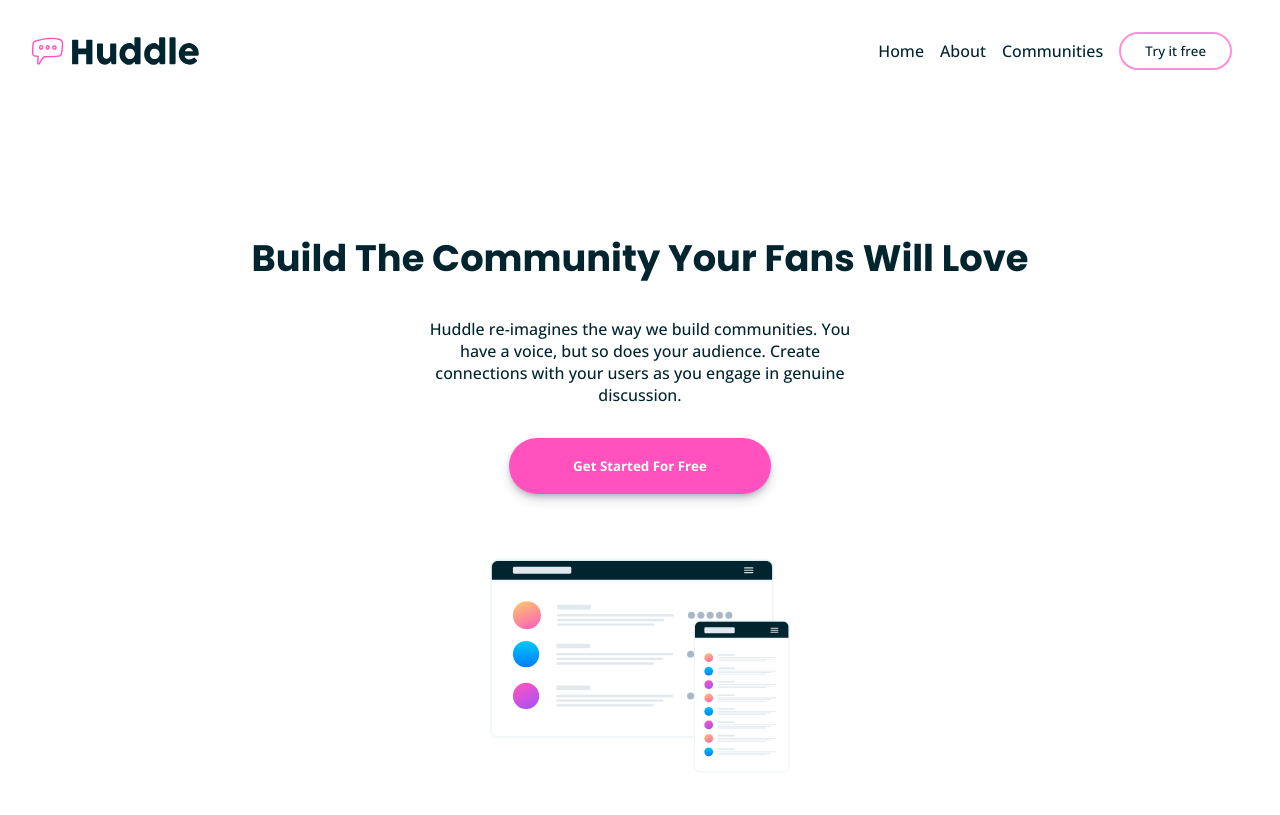
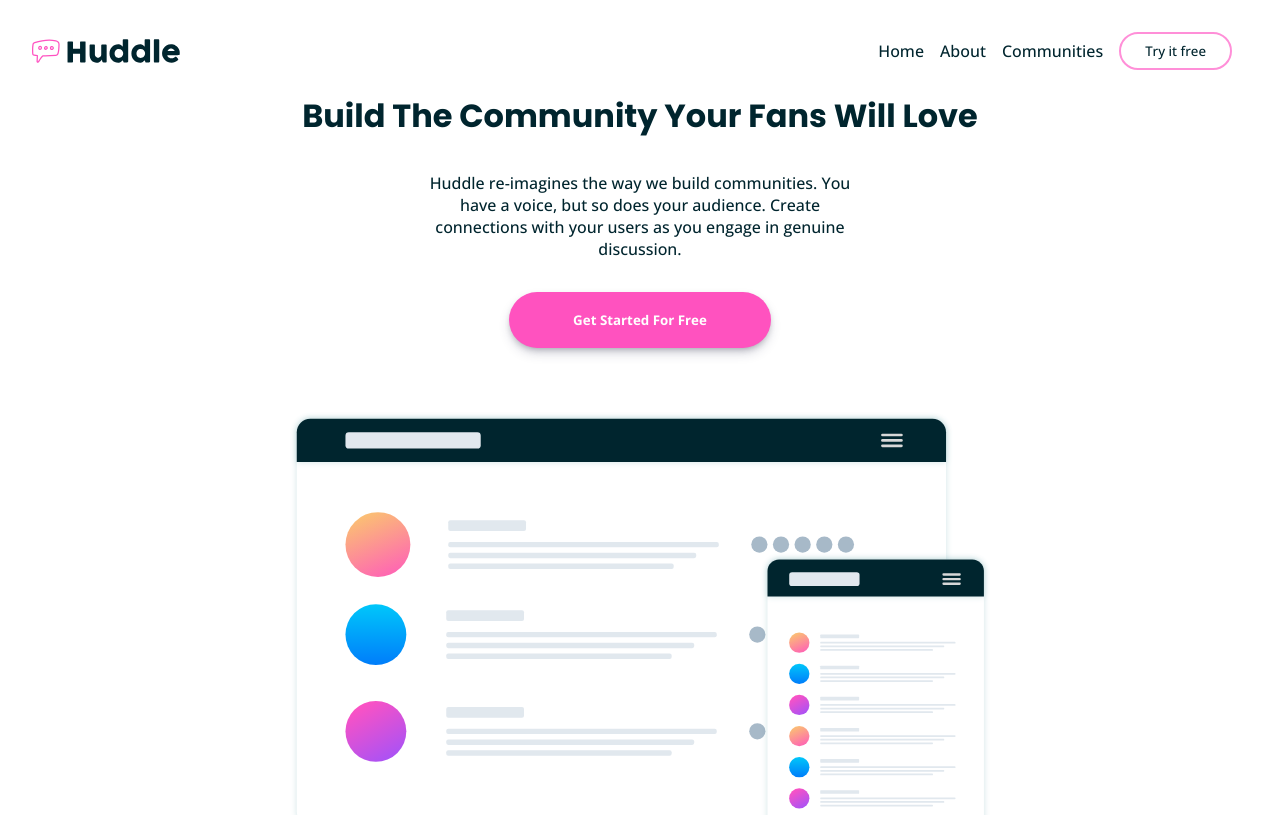
Before and after one commit to davidudo/huddle-website-01, a plain HTML site: page index.html in a window 1280 px wide. Shown: the top 815 px of the page. Drawn offline with nearby package versions, Linux system fonts and the light colour scheme.

Commit message:
Responsiveness

```diff
--- a/index.html
+++ b/index.html
@@ -132,9 +132,9 @@
     </main>
 
     <!-- Footer Section -->
-    <!--<section class="bg-desktop-top-curve">
+    <section class="bg-desktop-top-curve">
       <img src="images/bg-footer-top-desktop.svg" alt="Footer Background Curve">
-    </section>-->
+    </section>
     <footer>
       <section class="contact-section">
         <section>
--- a/style.css
+++ b/style.css
@@ -103,7 +103,7 @@ nav section ul li button {
 }
 
 nav img {
-  height: 1.7rem;
+  height: 1.5em;
   width: auto;
 }
 
@@ -127,6 +127,7 @@ main article {
   max-width: 53rem;
   padding: 0 2rem;
   text-align: center;
+  margin: auto 0;
 }
 
 article p,
@@ -136,7 +137,7 @@ article img {
 }
 
 article h1 {
-  font-size: 2.3rem;
+  font-size: 2rem;
   font-weight: var(--fw3);
 }
 
@@ -155,8 +156,9 @@ article p {
 }
 
 main article img {
-  height: 27vh;
-  width: auto;
+  height: auto;
+  width: 100%;
+  max-width: 700px;
 }
 
 /* === Stats Section === */
```
